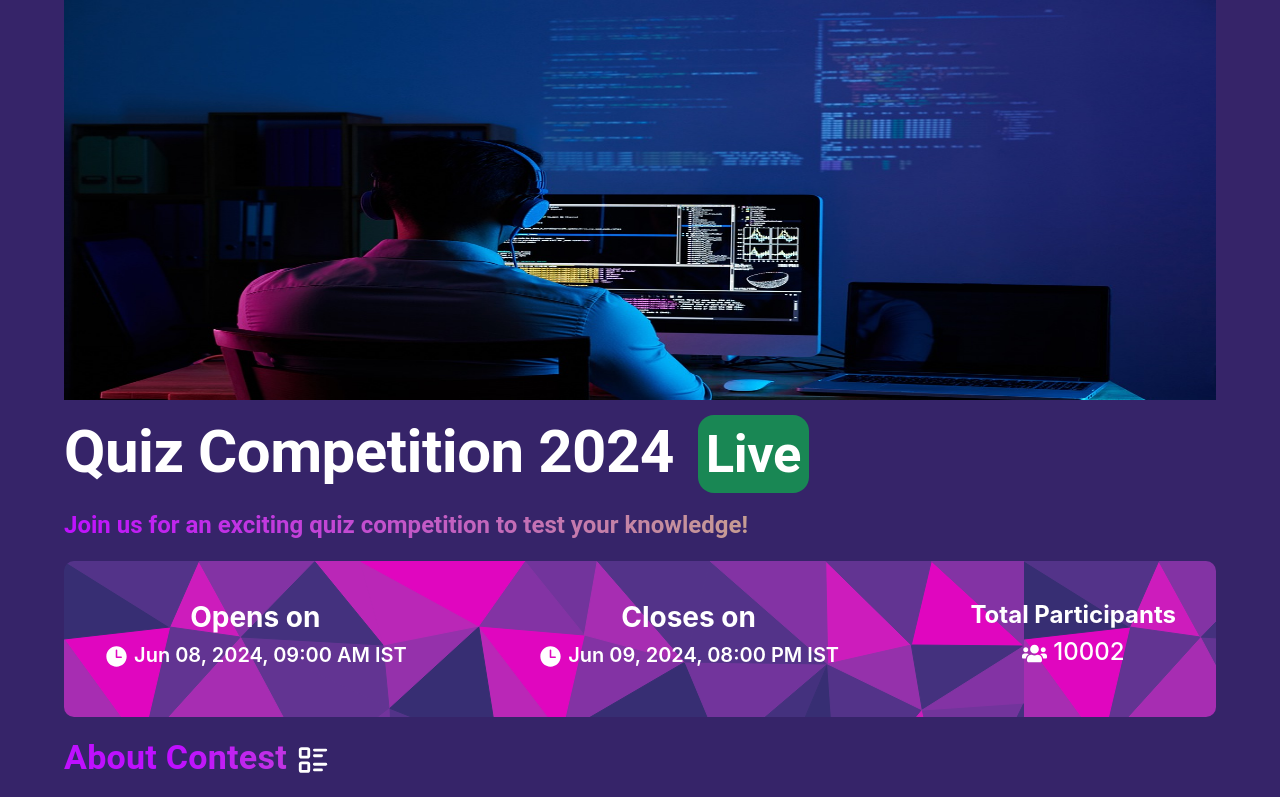
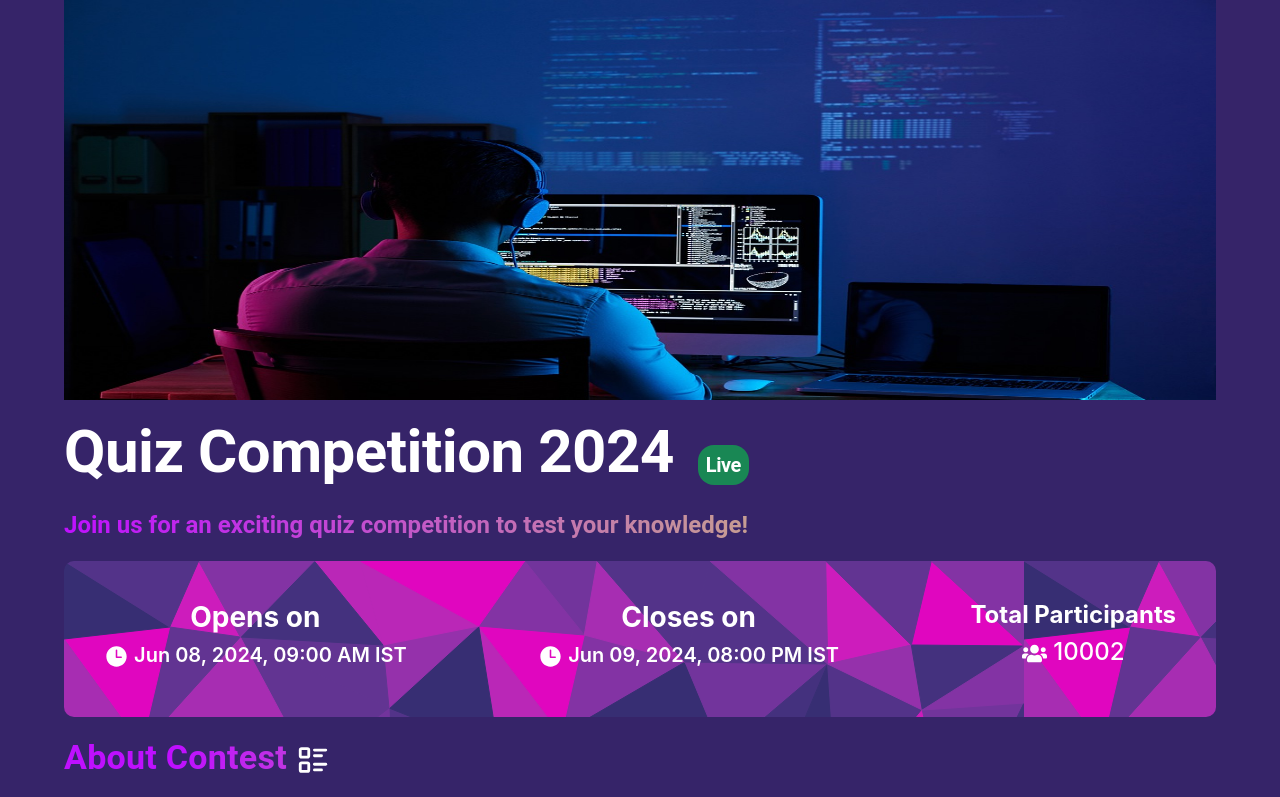
Before and after one commit to Hitb23/QuizWhizClient, a React (Vite) app in the folder quizwhiz-client/: page /admin-dashboard/1/1 in a window 1280 px wide. Shown: the top 797 px of the page. Built offline with nearby package versions, Linux system fonts and the light colour scheme.

Commit message:
view Details Page

```diff
--- a/quizwhiz-client/src/pages/quiz-description/index.jsx
+++ b/quizwhiz-client/src/pages/quiz-description/index.jsx
@@ -72,7 +72,7 @@ const QuizDescription = () => {
             className={`${classes["text-background"]} text-white fw-bold mt-3`}
           >
             Quiz Competition 2024
-            <small className="text-white bg-success rounded-4 p-2 ms-4">
+            <small className="text-white bg-success rounded-4 p-2 ms-4 fs-5">
               Live
             </small>
           </Typography>
```
